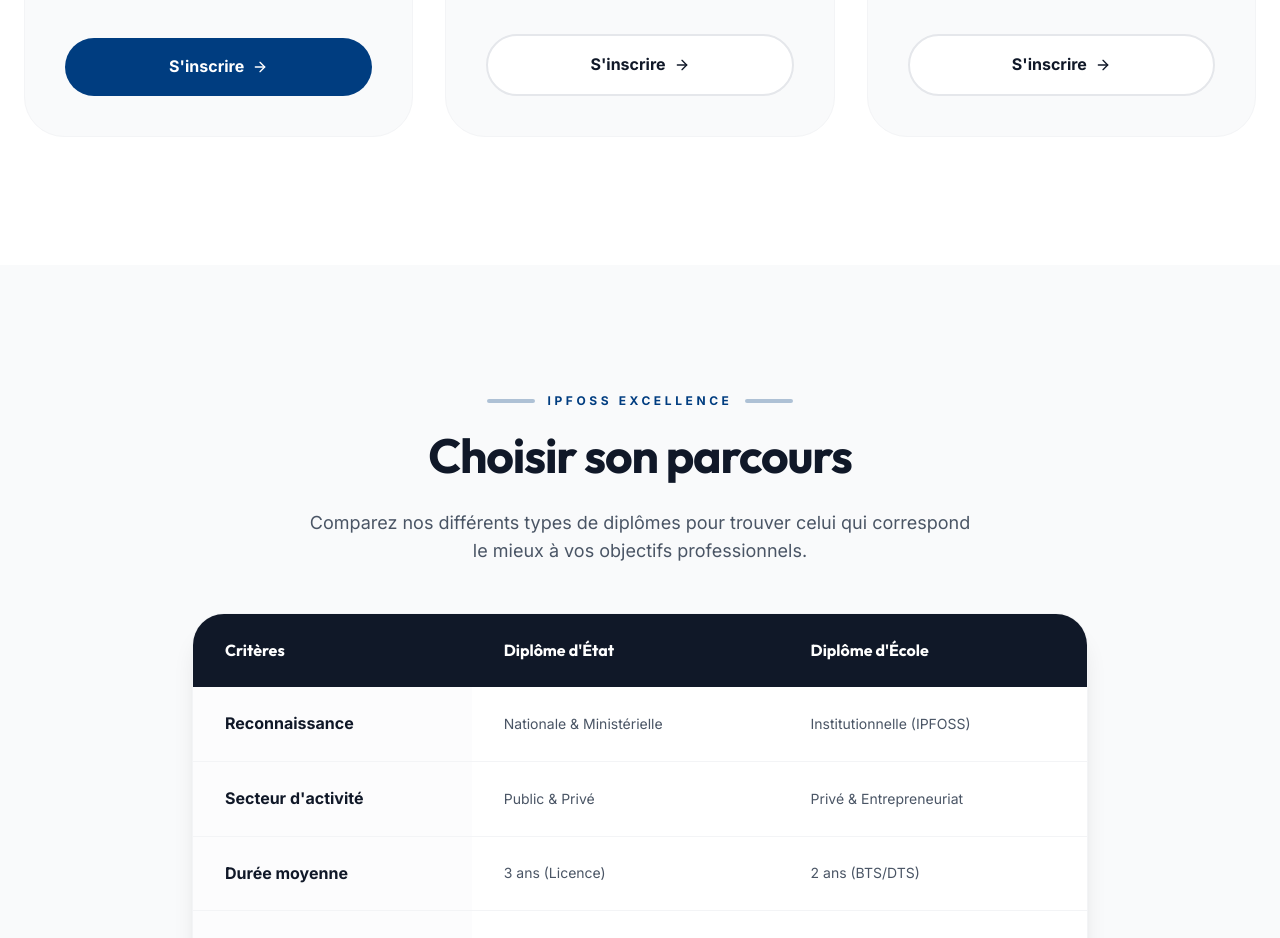
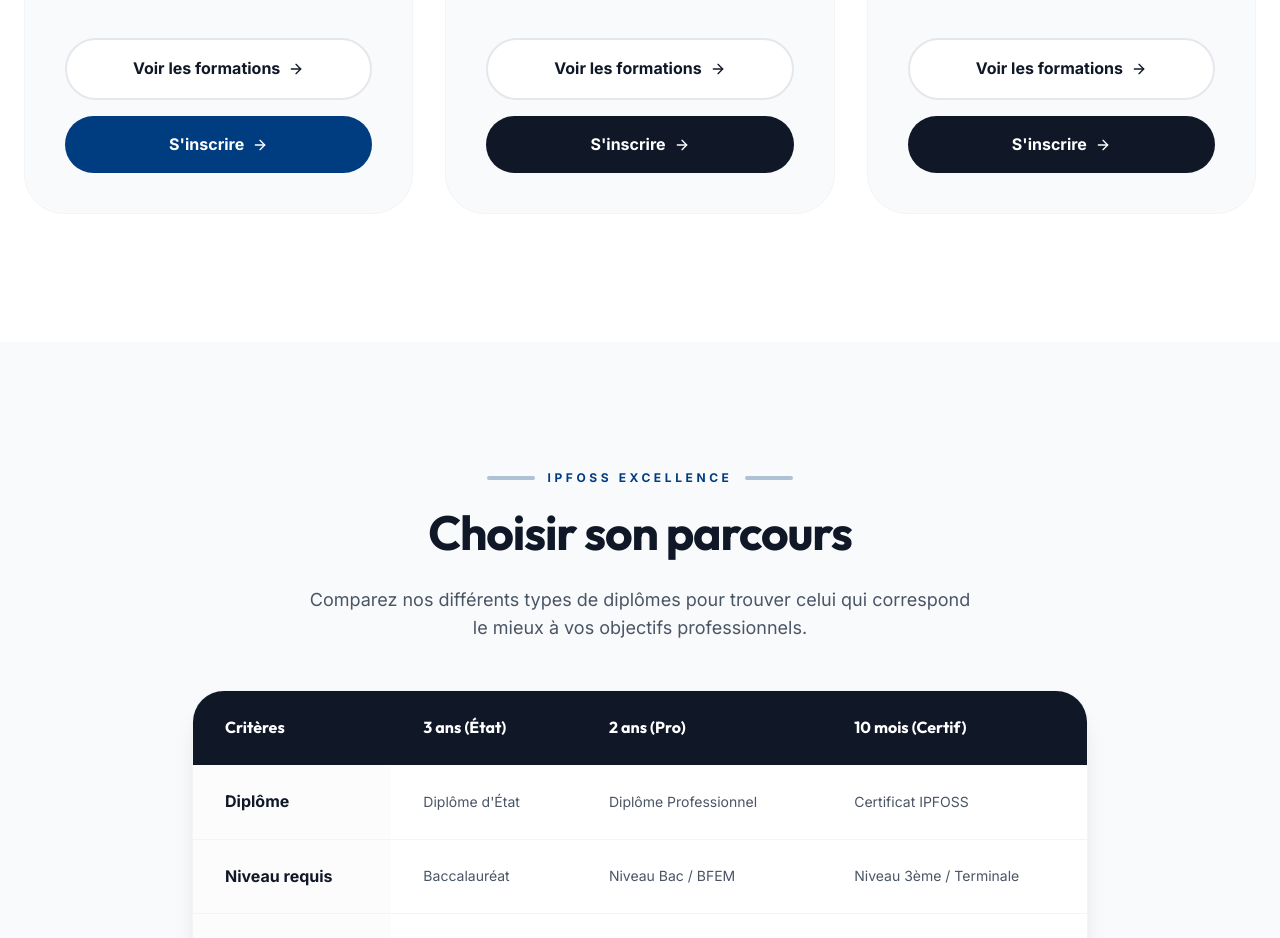
Before and after one commit to Ahamed19i/ipfoss-sante, a React (Vite) app: page /programmes in a window 1280 px wide. Shown: the part 1371-2309 px from the top of the page. Built offline with nearby package versions, Linux system fonts and the light colour scheme; no server answers; the database is empty.

Commit message:
gros mise à jour v3

```diff
--- a/src/pages/Admin/FormationsManager.tsx
+++ b/src/pages/Admin/FormationsManager.tsx
@@ -1,4 +1,3 @@
-
 
 import { useState, useEffect } from 'react';
 import { collection, getDocs, addDoc, updateDoc, deleteDoc, doc, query, orderBy } from 'firebase/firestore';
@@ -29,7 +28,7 @@ export default function FormationsManager() {
   const [editingId, setEditingId] = useState<string | null>(null);
   const [formData, setFormData] = useState({
     title: '',
-    category: 'infirmiers',
+    category: '3-ans',
     description: '',
     detailedProgram: '',
     modules: '',
@@ -77,7 +76,7 @@ export default function FormationsManager() {
       setEditingId(null);
       setFormData({
         title: '',
-        category: 'infirmiers',
+        category: '3-ans',
         description: '',
         detailedProgram: '',
         modules: '',
@@ -241,9 +240,9 @@ export default function FormationsManager() {
                       onChange={e => setFormData({...formData, category: e.target.value})}
                       className="w-full px-6 py-4 rounded-2xl border border-gray-100 bg-gray-50 focus:bg-white focus:border-medical-blue outline-none transition-all"
                     >
-                      <option value="infirmiers">Soins Infirmiers</option>
-                      <option value="biomedecine">Sciences Biomédicales</option>
-                      <option value="sante-publique">Santé Publique</option>
+                      <option value="3-ans">Formations de 3 ans</option>
+                      <option value="2-ans">Formations de 2 ans</option>
+                      <option value="moins-1-an">Moins d'un an</option>
                     </select>
                   </div>
                 </div>
--- a/src/pages/Admissions.tsx
+++ b/src/pages/Admissions.tsx
@@ -262,9 +262,18 @@ export default function Admissions() {
                         className="w-full px-5 py-3.5 rounded-xl border border-gray-100 bg-gray-50 focus:bg-white focus:border-medical-blue focus:ring-4 focus:ring-medical-blue/10 outline-none transition-all font-medium text-sm appearance-none"
                       >
                         <option value="">Sélectionnez un programme</option>
-                        <option value="infirmiers">Soins Infirmiers</option>
-                        <option value="biomedecine">Sciences Biomédicales</option>
-                        <option value="sante-publique">Santé Publique</option>
+                        <optgroup label="Diplômes d’État (3 ans)">
+                          <option value="sage-femme">Sage-femme d’État</option>
+                          <option value="infirmier-etat">Infirmier d’État</option>
+                        </optgroup>
+                        <optgroup label="Diplômes Professionnels (2 ans)">
+                          <option value="assistant-infirmier">Assistant infirmier</option>
+                          <option value="aide-soignant">Aide-soignant</option>
+                        </optgroup>
+                        <optgroup label="Certifications (10 mois)">
+                          <option value="delegue-medical">Délégué médical</option>
+                          <option value="vendeur-pharmacie">Vendeur en pharmacie</option>
+                        </optgroup>
                       </select>
                       {errors.program && <span className="text-red-500 text-[10px] mt-1 font-bold">{errors.program.message as string}</span>}
                     </div>
@@ -360,9 +369,10 @@ export default function Admissions() {
               <h3 className="text-3xl font-display font-bold mb-10 text-center text-white">Grille Tarifaire</h3>
               <div className="space-y-8">
                 {[
-                  { name: 'Soins Infirmiers', price: '850 000 FCFA / an' },
-                  { name: 'Sciences Biomédicales', price: '950 000 FCFA / an' },
-                  { name: 'Santé Publique', price: '1 200 000 FCFA / an' },
+                  { name: 'Sage-femme d’État', price: '850 000 FCFA / an' },
+                  { name: 'Infirmier d’État', price: '850 000 FCFA / an' },
+                  { name: 'Assistant infirmier', price: '650 000 FCFA / an' },
+                  { name: 'Délégué médical', price: '450 000 FCFA' },
                 ].map((item) => (
                   <div key={item.name} className="flex justify-between items-center border-b border-white/10 pb-6">
                     <span className="text-white/80 text-lg font-medium">{item.name}</span>
--- a/src/pages/Home.tsx
+++ b/src/pages/Home.tsx
@@ -1,3 +1,4 @@
+
 import { motion } from 'motion/react';
 import { ArrowRight, CheckCircle2, Users, Award, Building2, Stethoscope, HeartPulse, Microscope, Activity, GraduationCap, Calendar, Clock } from 'lucide-react';
 import { Link } from 'react-router-dom';
@@ -162,7 +163,10 @@ export default function Home() {
               <p className="text-gray-600 mb-6 leading-relaxed">
                 {program.description}
               </p>
-              <Link to="/formations" className="text-medical-blue font-bold flex items-center gap-2 group/link">
+              <Link
+                to={`/formations#${i === 0 ? '3-ans' : i === 1 ? '2-ans' : 'moins-1-an'}`}
+                className="text-medical-blue font-bold flex items-center gap-2 group/link"
+              >
                 En savoir plus <ArrowRight className="w-4 h-4 group-hover/link:translate-x-1 transition-transform" />
               </Link>
             </motion.div>
--- a/src/pages/Programmes.tsx
+++ b/src/pages/Programmes.tsx
@@ -1,3 +1,4 @@
+
 import { motion } from 'motion/react';
 import { GraduationCap, Award, BookOpen, Clock, CheckCircle2, ArrowRight } from 'lucide-react';
 import { Link } from 'react-router-dom';
@@ -138,14 +139,22 @@ export default function Programmes() {
                 ))}
               </div>
 
+              <div className="flex flex-col gap-4 mt-auto">
+                <Link
+                  to={`/formations#${program.id}`}
+                  className="w-full py-4 rounded-2xl font-bold text-center transition-all flex items-center justify-center gap-2 bg-white border-2 border-gray-200 text-gray-900 hover:border-medical-blue hover:text-medical-blue"
+                >
+                  Voir les formations <ArrowRight className="w-4 h-4" />
+                </Link>
                 <Link
                   to="/admissions#formulaire"
                   className={`w-full py-4 rounded-2xl font-bold text-center transition-all flex items-center justify-center gap-2 ${
-                  program.id === '3-ans' ? 'bg-medical-blue text-white hover:bg-blue-900' : 'bg-white border-2 border-gray-200 text-gray-900 hover:border-medical-blue hover:text-medical-blue'
+                    program.id === '3-ans' ? 'bg-medical-blue text-white hover:bg-blue-900' : 'bg-gray-900 text-white hover:bg-black'
                   }`}
                 >
                   S'inscrire <ArrowRight className="w-4 h-4" />
                 </Link>
+              </div>
             </motion.div>
           ))}
         </div>
@@ -166,30 +175,29 @@ export default function Programmes() {
                 <thead>
                   <tr className="bg-gray-900 text-white">
                     <th className="px-8 py-6 font-display font-bold">Critères</th>
-                    <th className="px-8 py-6 font-display font-bold">Diplôme d'État</th>
-                    <th className="px-8 py-6 font-display font-bold">Diplôme d'École</th>
+                    <th className="px-8 py-6 font-display font-bold">3 ans (État)</th>
+                    <th className="px-8 py-6 font-display font-bold">2 ans (Pro)</th>
+                    <th className="px-8 py-6 font-display font-bold">10 mois (Certif)</th>
                   </tr>
                 </thead>
                 <tbody className="divide-y divide-gray-100">
                   <tr>
-                    <td className="px-8 py-6 font-bold text-gray-900 bg-gray-50/50">Reconnaissance</td>
-                    <td className="px-8 py-6 text-sm text-gray-600">Nationale & Ministérielle</td>
-                    <td className="px-8 py-6 text-sm text-gray-600">Institutionnelle (IPFOSS)</td>
+                    <td className="px-8 py-6 font-bold text-gray-900 bg-gray-50/50">Diplôme</td>
+                    <td className="px-8 py-6 text-sm text-gray-600">Diplôme d'État</td>
+                    <td className="px-8 py-6 text-sm text-gray-600">Diplôme Professionnel</td>
+                    <td className="px-8 py-6 text-sm text-gray-600">Certificat IPFOSS</td>
                   </tr>
                   <tr>
-                    <td className="px-8 py-6 font-bold text-gray-900 bg-gray-50/50">Secteur d'activité</td>
-                    <td className="px-8 py-6 text-sm text-gray-600">Public & Privé</td>
-                    <td className="px-8 py-6 text-sm text-gray-600">Privé & Entrepreneuriat</td>
+                    <td className="px-8 py-6 font-bold text-gray-900 bg-gray-50/50">Niveau requis</td>
+                    <td className="px-8 py-6 text-sm text-gray-600">Baccalauréat</td>
+                    <td className="px-8 py-6 text-sm text-gray-600">Niveau Bac / BFEM</td>
+                    <td className="px-8 py-6 text-sm text-gray-600">Niveau 3ème / Terminale</td>
                   </tr>
                   <tr>
-                    <td className="px-8 py-6 font-bold text-gray-900 bg-gray-50/50">Durée moyenne</td>
-                    <td className="px-8 py-6 text-sm text-gray-600">3 ans (Licence)</td>
-                    <td className="px-8 py-6 text-sm text-gray-600">2 ans (BTS/DTS)</td>
-                  </tr>
-                  <tr>
-                    <td className="px-8 py-6 font-bold text-gray-900 bg-gray-50/50">Admission</td>
-                    <td className="px-8 py-6 text-sm text-gray-600">Baccalauréat requis</td>
-                    <td className="px-8 py-6 text-sm text-gray-600">Bac ou Niveau Bac</td>
+                    <td className="px-8 py-6 font-bold text-gray-900 bg-gray-50/50">Secteur</td>
+                    <td className="px-8 py-6 text-sm text-gray-600">Public & Privé</td>
+                    <td className="px-8 py-6 text-sm text-gray-600">Privé & Cliniques</td>
+                    <td className="px-8 py-6 text-sm text-gray-600">Pharmacies / Labos</td>
                   </tr>
                 </tbody>
               </table>
```
Also changed, not shown: src/components/Navbar.tsx (+7 -10 lines), src/pages/Formations.tsx (+27 -6 lines). Lines whose indentation alone changed are shown as unchanged.
